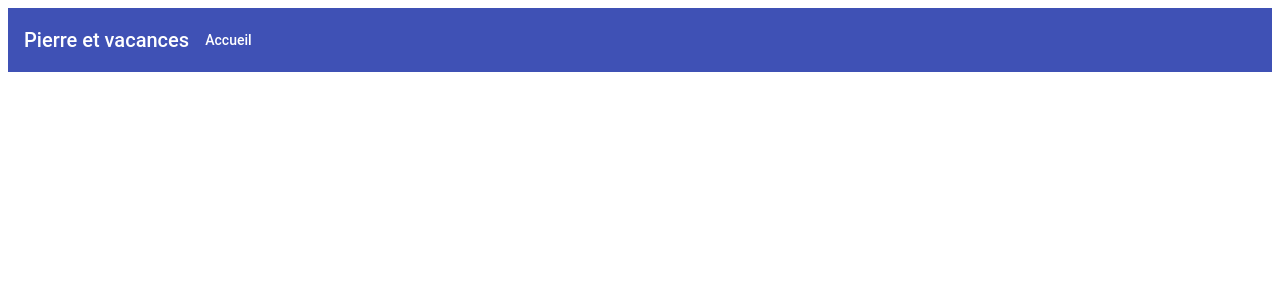
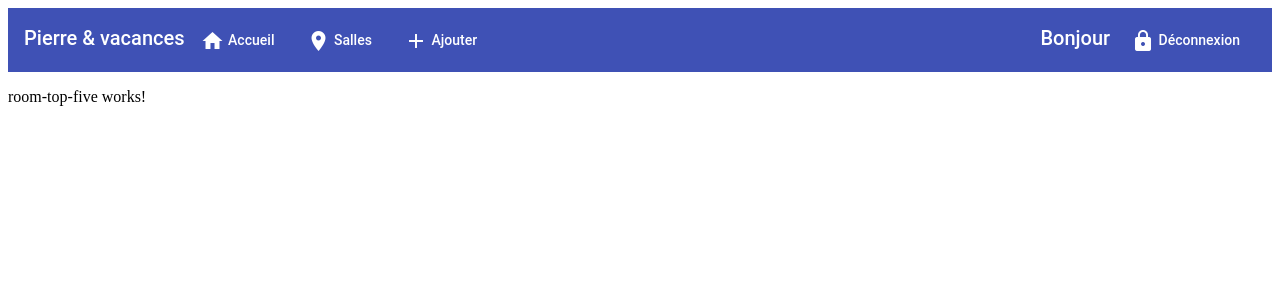
Before and after one commit to bart120/pierrevacancesgrp2, an Angular app: page / in a window 1280 px wide. Shown: the top 300 px of the page. Built offline with nearby package versions, Linux system fonts and the light colour scheme.

Commit message:
fin journée 1

```diff
--- a/src/app/app.component.css
+++ b/src/app/app.component.css
@@ -0,0 +1,5 @@
+.flex-container{
+    display: flex;
+    justify-content: space-between;
+    width: 100%;
+}
--- a/src/app/app.component.html
+++ b/src/app/app.component.html
@@ -1,6 +1,42 @@
-<mat-toolbar color="primary">
-  <span>Pierre et vacances</span>
-  <a href="" mat-button>
-    Accueil
-  </a>
+<mat-toolbar color="primary" class="flex-container">
+  <div>
+    <!--<span [textContent]="title"></span>-->
+    <span>{{title}}</span>
+    <a href="" mat-button>
+      <mat-icon class="mat-18">home</mat-icon>
+      Accueil
+    </a>
+    <a href="" mat-button>
+      <mat-icon class="mat-18">room</mat-icon>
+      Salles
+    </a>
+    <a href="" mat-button>
+      <mat-icon class="mat-18">add</mat-icon>
+      Ajouter
+    </a>
+  </div>
+  <div>
+    <ng-container *ngIf="user == null;else log">
+      <a href="" mat-button>
+        <mat-icon class="mat-18">lock_open</mat-icon>
+        Login
+      </a>
+      <a href="" mat-button>
+        <mat-icon class="mat-18">create</mat-icon>
+        S'inscrire
+      </a>
+    </ng-container>
+    <ng-template #log>
+      Bonjour
+      <button mat-button (click)="logout()">
+        <mat-icon class="mat-18">lock</mat-icon>
+        Déconnexion
+      </button>
+    </ng-template>
+  </div>
 </mat-toolbar>
+
+
+<footer>
+  <app-room-top-five></app-room-top-five>
+</footer>
--- a/src/app/app.component.ts
+++ b/src/app/app.component.ts
@@ -7,5 +7,12 @@ import { Component } from '@angular/core';
   styleUrls: ['./app.component.css']
 })
 export class AppComponent {
-  title = 'pierrevacancesgrp2';
+  title = 'Pierre & vacances';
+
+  user: any = {};
+
+  logout(): void {
+    this.user = null;
+  }
+
 }
--- a/src/app/app.module.ts
+++ b/src/app/app.module.ts
@@ -2,6 +2,7 @@ import { BrowserModule } from '@angular/platform-browser';
 import { NgModule } from '@angular/core';
 import { AppComponent } from './app.component';
 import { MaterialModule } from './material.module';
+import { RoomModule } from './pages/room/room.module';
 
 
 @NgModule({
@@ -10,7 +11,8 @@ import { MaterialModule } from './material.module';
   ],
   imports: [
     BrowserModule,
-    MaterialModule
+    MaterialModule,
+    RoomModule
   ],
   providers: [],
   bootstrap: [AppComponent]
--- /dev/null
+++ b/src/app/pages/room/room-top-five/room-top-five.component.html
@@ -0,0 +1 @@
+<p>room-top-five works!</p>
--- /dev/null
+++ b/src/app/pages/room/room-top-five/room-top-five.component.ts
@@ -0,0 +1,15 @@
+import { Component, OnInit } from '@angular/core';
+
+@Component({
+  selector: 'app-room-top-five',
+  templateUrl: './room-top-five.component.html',
+  styles: []
+})
+export class RoomTopFiveComponent implements OnInit {
+
+  constructor() { }
+
+  ngOnInit() {
+  }
+
+}
--- a/src/index.html
+++ b/src/index.html
@@ -8,6 +8,7 @@
 
   <meta name="viewport" content="width=device-width, initial-scale=1">
   <link rel="icon" type="image/x-icon" href="favicon.ico">
+  <link href="https://fonts.googleapis.com/icon?family=Material+Icons" rel="stylesheet">
 </head>
 
 <body>
```
Also changed, not shown: src/app/pages/room/room.module.ts (added, +18 -0 lines).
